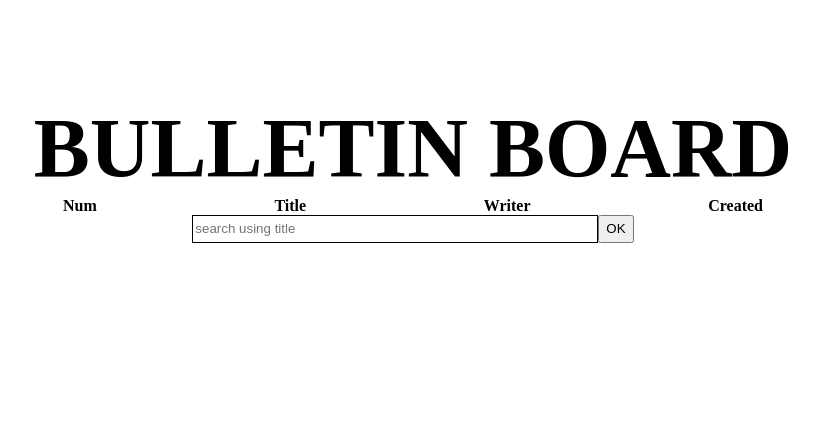
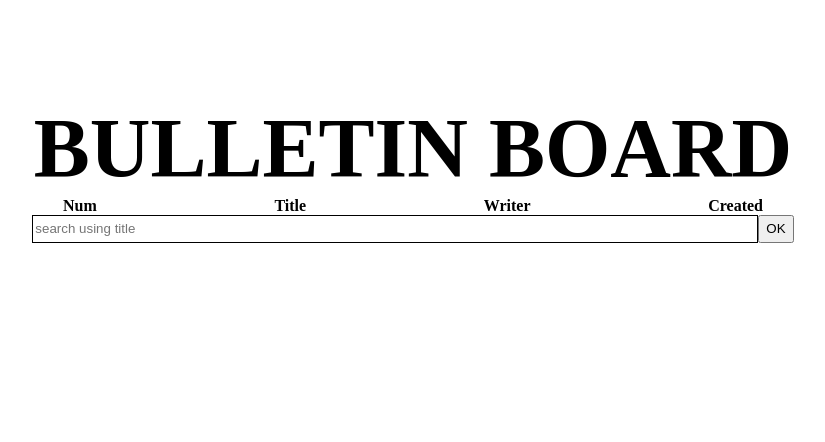
Before and after one commit to mochang2/info-sec, a Django app: template info-sec-project/00-django-files/vulSite/posts/templates/posts.html in a window 1280 px wide. Shown: the top 442 px of the page, without its empty margins (227-1052 px from the left). Run offline with Django 3.2, Linux system fonts and the light colour scheme; the template is opened without the code that fills it, so the values that code supplies are empty.

Commit message:
update paper and 03 setting

```diff
--- a/info-sec-project/00-django-files/vulSite/posts/templates/posts.html
+++ b/info-sec-project/00-django-files/vulSite/posts/templates/posts.html
@@ -44,7 +44,7 @@
 
         input {
             border: 1px solid black;
-            width: 400px;
+            width: 720px;
             height: 23.6px;
         }
 
@@ -76,7 +76,7 @@
             {% csrf_token %}
 
             <div class="search">
-                <input type="text" class="search-input" placeholder="search using title" maxlength="100" name="search">
+                <input type="text" class="search-input" placeholder="search using title" maxlength="200" name="search">
             </div>
             <button class="search-submit">
                 <span class="button-text">OK</span>
```
Also changed, not shown: info-sec-project/03-blind-sqlinjection-setting/README.md, info-sec-project/README.md.
